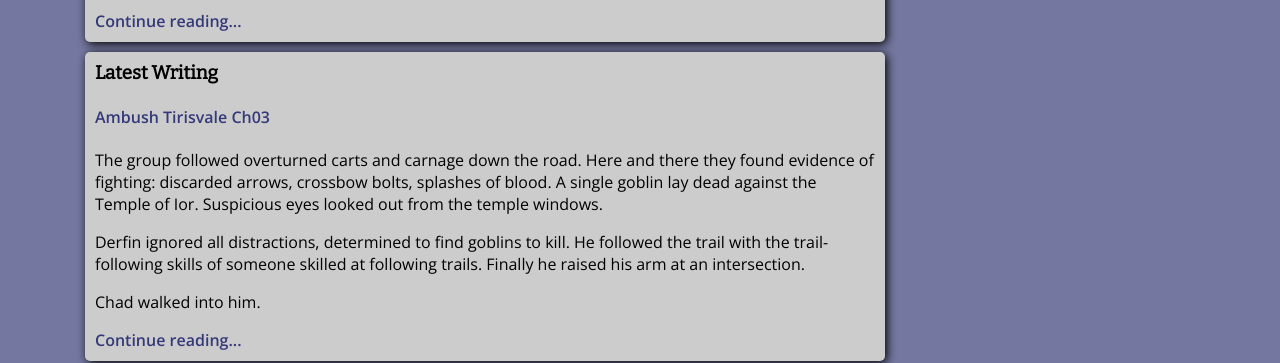
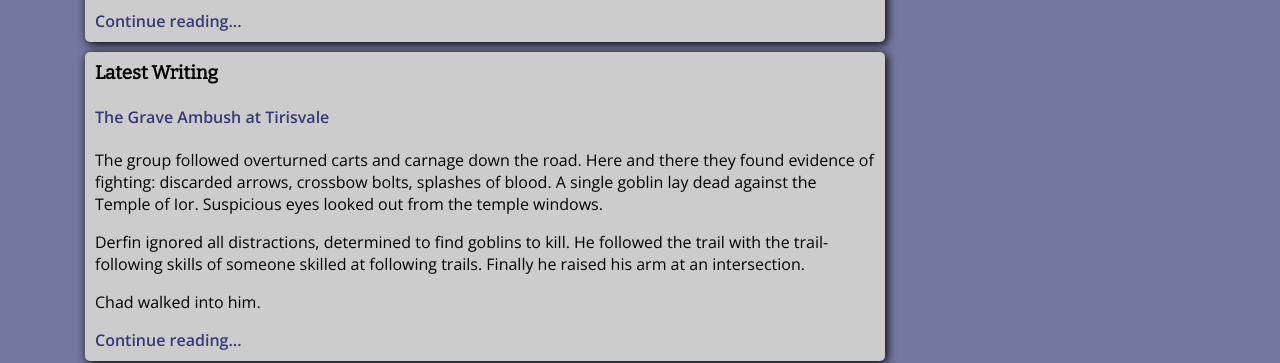
Before and after one commit to itspladd/personal-website-old, a Jekyll site: the page built from index.html, in a window 1280 px wide. Shown: the part 775-1138 px from the top of the page. Built offline with Jekyll 4.4.1, drawn with Linux system fonts in a browser that asks for light colours.

Commit message:
new config defaults for ambush posts

```diff
--- a/_config.yml
+++ b/_config.yml
@@ -25,3 +25,11 @@ defaults:
     values:
       layout: "chapter"
       author: "pladd"
+  -
+    scope:
+      path: "writing/rpg_stories/grave-ambush-tirisvale"
+      type: "posts"
+    values:
+      title: "The Grave Ambush at Tirisvale"
+      collection: "the Terrence Saga"
+      part: "I"
```
